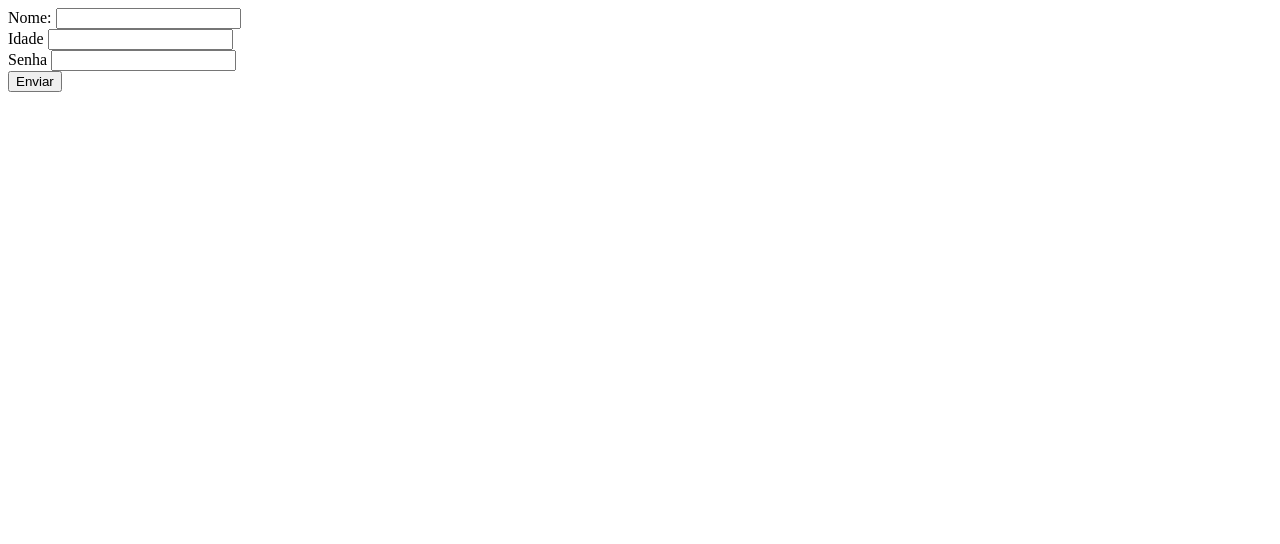
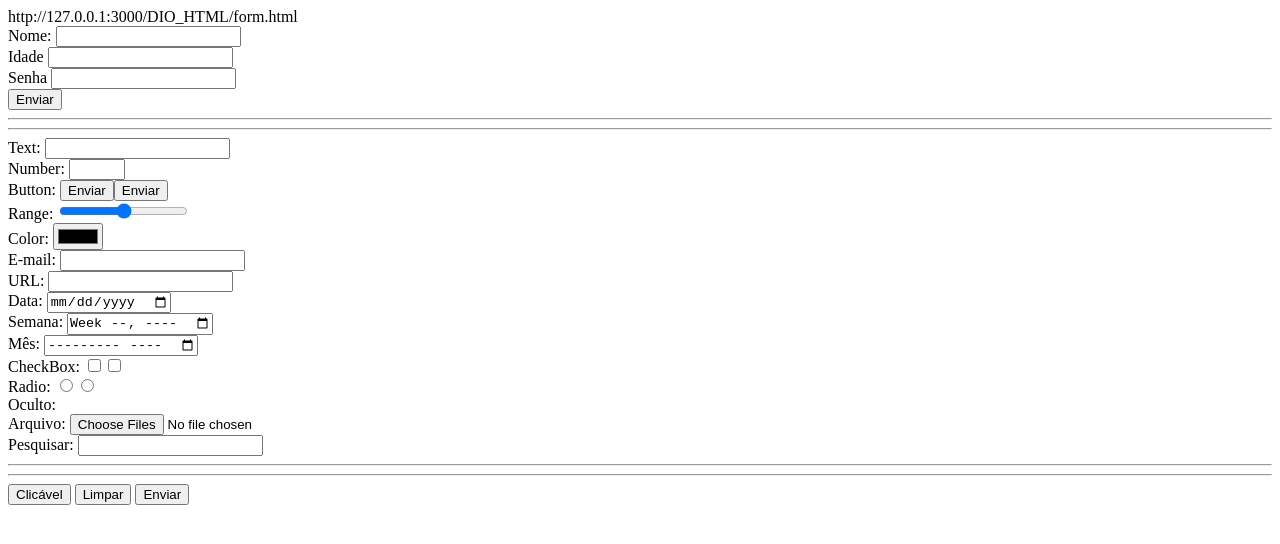
Before and after one commit to Ivan-Duarte/BC_DIO_HTML, a plain HTML site: page DIO_HTML/form.html in a window 1280 px wide. Drawn offline with Linux system fonts and the light colour scheme.

Commit message:
Adiciona as tags do Form

```diff
--- a/DIO_HTML/form.html
+++ b/DIO_HTML/form.html
@@ -1,4 +1,4 @@
-<!DOCTYPE html>
+<!DOCTYPE html>http://127.0.0.1:3000/DIO_HTML/form.html
 <html lang="pt-br">
 <head>
     <meta charset="UTF-8">
@@ -12,5 +12,31 @@
         Senha <input type="password" name="password"/><br>
         <button type="submit">Enviar</button>
     </form>
+    <hr>
+    <hr>
+    <form>
+        <label>Text: </label><input type="text" /><br>
+        <label>Number: </label><input type="number" min="0" max="99" step="5"/><br>
+        <label>Button: </label><input type="button" value="Enviar"/><button type="submit">Enviar</button><br>
+        <label>Range: </label><input type="range"/><br>
+        <label>Color: </label><input type="color"/><br>
+        <label>E-mail: </label><input type="email"/><br>
+        <label>URL: </label><input type="url"/><br>
+        <label>Data: </label><input type="date"/><br>
+        <label>Semana: </label><input type="week"/><br>
+        <label>Mês: </label><input type="month"/><br>
+        <label>CheckBox: </label><input type="checkbox"/><input type="checkbox"/><br>
+        <label>Radio: </label><input type="radio" name="tipoteste" /><input type="radio" name="tipoteste"/><br>
+        <label>Oculto: </label><input type="hidden"/><br>
+        <label>Arquivo: </label><input type="file" multiple/><br>
+        <label>Pesquisar: </label><input type="search"/><br>
+    </form>
+    <hr>
+    <hr>
+    <form onsubmit="alert('Enviando')" method="post">
+        <button type="button" onclick="alert('Cliquei aqui')">Clicável</button>
+        <button type="reset" onclick="alert('Limpando')">Limpar</button>
+        <button type="submit">Enviar</button>
+    </form>
 </body>
 </html>
```
